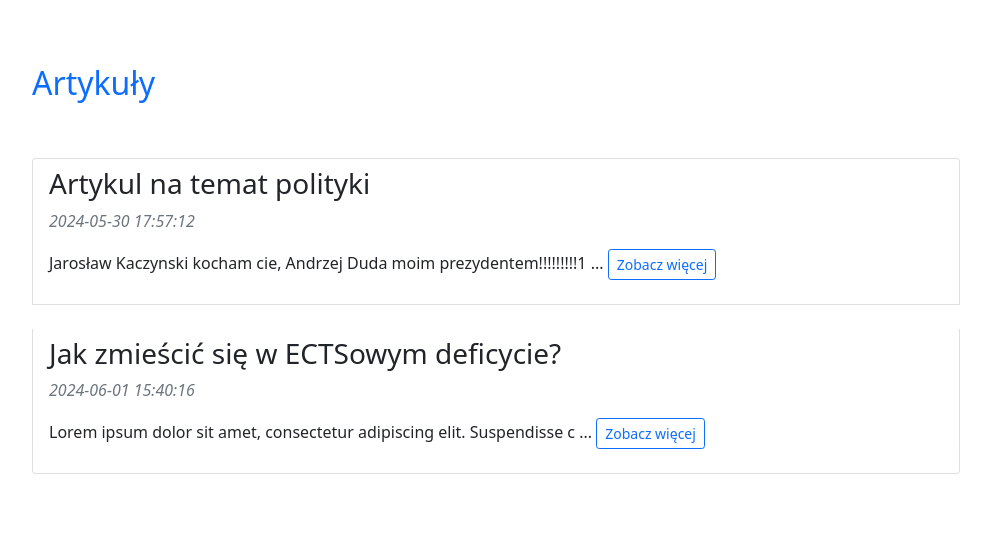
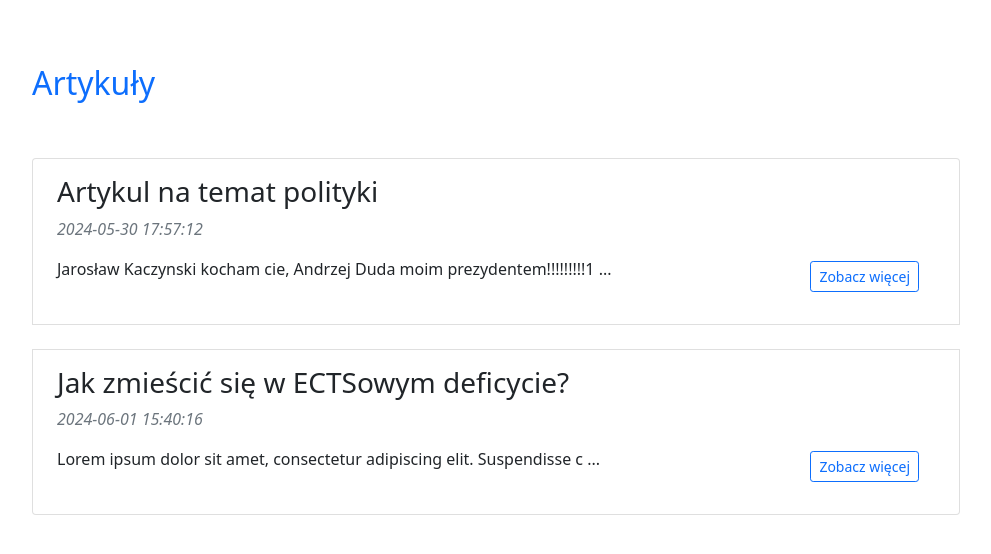
Before and after one commit to SzymSledz/SWBO_Sledz, a Flask app: page /article in a window 1280 px wide. Shown: the part 67-621 px from the top of the page, without its empty margins (144-1135 px from the left). Run offline with Flask 3, Linux system fonts and the light colour scheme; data comes from the database, SQL or seed files in the repository.

Commit message:
Changed articles styling

```diff
--- a/pjf/static/styles/style.css
+++ b/pjf/static/styles/style.css
@@ -160,3 +160,15 @@
 .board{
     margin-top: 10%;
 }
+
+.btn-see-more{
+    margin-left: auto;
+    display: block;
+    margin-top: -20px;
+    margin-right: 1rem;
+}
+
+.list-group .list-group-item{
+    border-top-width: 1px;
+    padding: 1rem 1.5rem;
+}
--- a/pjf/templates/article.html
+++ b/pjf/templates/article.html
@@ -20,7 +20,7 @@
                     {% if article.text|length > 70 %}
                         <span id="dots-{{ article.id }}">...</span>
                         <span id="more-{{ article.id }}" style="display:none;">{{ article.text[70:] }}</span>
-                        <button onclick="toggleText({{ article.id }})" class="btn btn-outline-primary btn-sm" id="myBtn-{{ article.id }}">Zobacz więcej</button>
+                        <button onclick="toggleText({{ article.id }})" class="btn btn-outline-primary btn-sm btn-see-more" id="myBtn-{{ article.id }}">Zobacz więcej</button>
                     {% endif %}
                 </p>
             </div>
```
